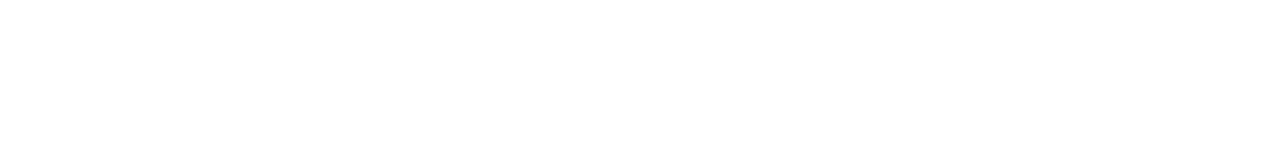
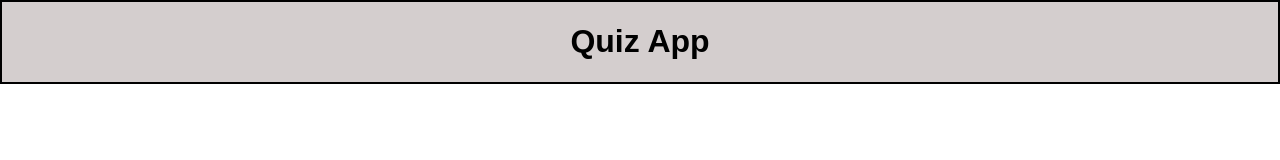
Before and after one commit to M-Bohmann/QuizApp, a plain HTML site: page index.html in a window 1280 px wide. Drawn offline with Linux system fonts and the light colour scheme.

Commit message:
add header

```diff
--- a/index.html
+++ b/index.html
@@ -5,6 +5,11 @@
     <meta http-equiv="X-UA-Compatible" content="IE=edge" />
     <meta name="viewport" content="width=device-width, initial-scale=1.0" />
     <title>Quiz App</title>
+    <link rel="stylesheet" href="styles.css" />
   </head>
-  <body></body>
+  <body>
+    <header>
+      <h1>Quiz App</h1>
+    </header>
+  </body>
 </html>
--- a/styles.css
+++ b/styles.css
@@ -0,0 +1,15 @@
+* {
+  font-family: Arial, Helvetica, sans-serif;
+  box-sizing: border-box;
+}
+
+header {
+  border: 2px solid black;
+  position: fixed;
+  width: 100vw;
+  display: flex;
+  top: 0;
+  left: 0;
+  justify-content: center;
+  background-color: rgb(212, 206, 206);
+}
```
